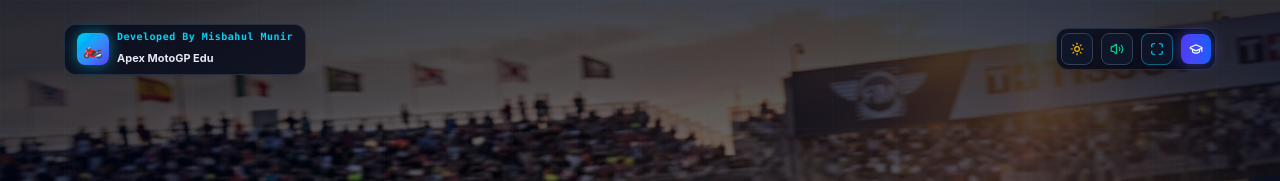
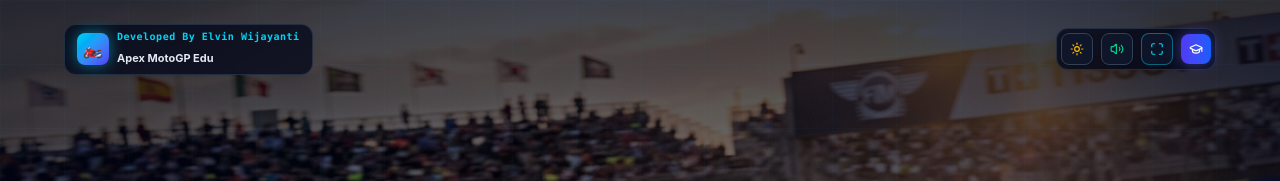
Before and after one commit to sdntumbrasanom/motogp-edu, a React (Vite) app: page / in a window 1280 px wide. Shown: the top 181 px of the page. Built offline with nearby package versions, Linux system fonts and the light colour scheme.

Commit message:
Update App.tsx

```diff
--- a/src/App.tsx
+++ b/src/App.tsx
@@ -596,7 +596,7 @@ export default function App() {
               </div>
               <div>
                 <span className="font-mono font-black text-[10px] text-cyan-400 tracking-wider capitalize block leading-tight">
-                  Developed By Misbahul Munir
+                  Developed By Elvin Wijayanti
                 </span>
                 <span className="text-[11px] font-bold text-slate-200 leading-none">Apex MotoGP Edu</span>
               </div>
```
